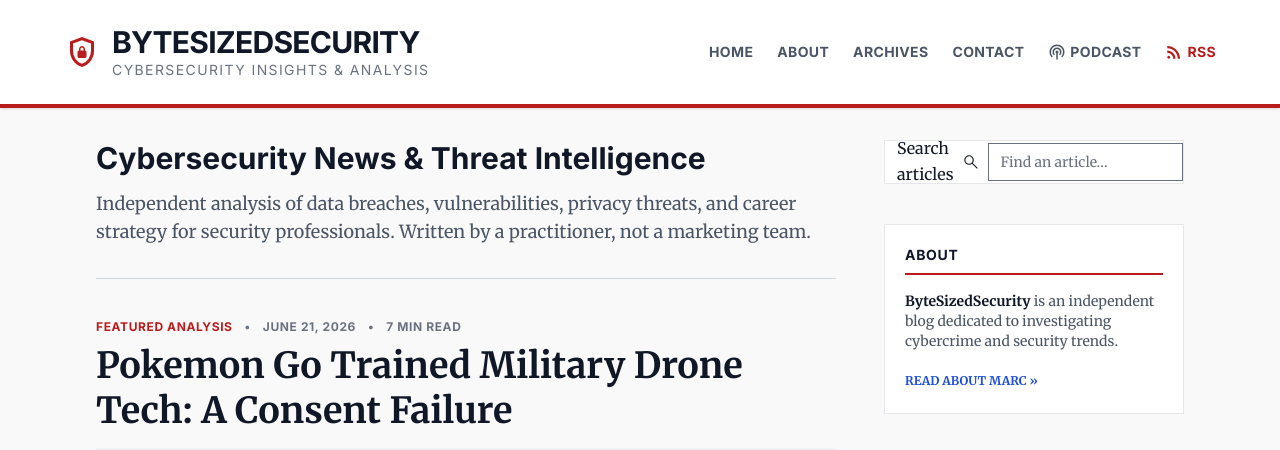
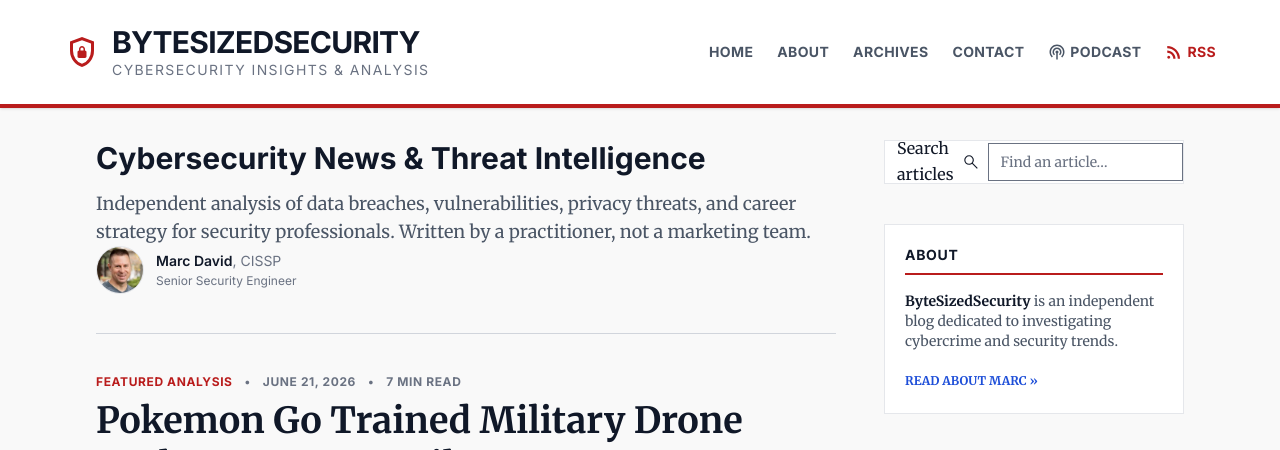
Before and after one commit to mda1125/bytesizedsecurity, a Jekyll site: the page built from index.html, in a window 1280 px wide and 900 px high, cut to the strip 0-450 px from the top of the window. Built offline with Jekyll 4.4.1, drawn with Linux system fonts in a browser that asks for light colours.

Commit message:
feat(home): add author proof strip below intro
Homepage intro claims "Written by a practitioner, not a marketing team"
but offered no proof artifact. Adds a clickable strip below the intro
paragraph: 48px headshot + "Marc David, CISSP" + "Senior Security
Engineer". Whole row links to /about with a descriptive aria-label.

Reuses what's already in _config.yml and the JSON-LD Person graph —
no fabricated claims. Adds an optional site.author.tagline field that
can be set later to extend the subtitle without code changes.

Pulled from Raven audit Tier 1 — E-E-A-T leverage for SEO + trust.

Co-authored-by: Cursor <cursoragent@cursor.com>

```diff
--- a/_config.yml
+++ b/_config.yml
@@ -7,6 +7,9 @@ author:
   name: "Marc David"
   credentials: "CISSP"
   title: "Senior Security Engineer"
+  # Optional one-liner shown next to the title in the homepage author proof strip.
+  # Leave empty to show only `title`. Keep it short (≤60 chars) and verifiable.
+  tagline: ""
   avatar: "/assets/img/marc-david-avatar.webp"
   twitter: "marc_david"
   url: "https://blog.bytesizedsecurity.show/about/"
--- a/_layouts/home.html
+++ b/_layouts/home.html
@@ -8,6 +8,20 @@ layout: default
     <header class="mb-10 pb-8 border-b border-gray-300">
       <h1 class="text-2xl md:text-3xl font-bold font-sans text-gray-900 leading-tight mb-3">Cybersecurity News & Threat Intelligence</h1>
       <p class="text-gray-600 text-lg font-serif max-w-2xl">Independent analysis of data breaches, vulnerabilities, privacy threats, and career strategy for security professionals. Written by a practitioner, not a marketing team.</p>
+
+      <a href="{{ '/about' | relative_url }}" class="mt-5 inline-flex items-center gap-3 no-underline group" aria-label="About {{ site.author.name }}, {{ site.author.title }}{% if site.author.credentials %}, {{ site.author.credentials }}{% endif %}">
+        {% if site.author.avatar %}
+        <img src="{{ site.author.avatar | relative_url }}" alt="{{ site.author.name }}" width="48" height="48" class="rounded-full border border-gray-200 shrink-0" loading="eager" decoding="async">
+        {% endif %}
+        <span class="flex flex-col leading-tight font-sans">
+          <span class="text-sm text-gray-900">
+            <span class="font-semibold group-hover:text-link transition-colors">{{ site.author.name }}</span>{% if site.author.credentials %}<span class="text-gray-500 font-normal">, {{ site.author.credentials }}</span>{% endif %}
+          </span>
+          <span class="text-xs text-gray-500 mt-0.5">
+            {% if site.author.title %}{{ site.author.title }}{% endif %}{% if site.author.tagline and site.author.tagline != "" %}{% if site.author.title %} · {% endif %}{{ site.author.tagline }}{% endif %}
+          </span>
+        </span>
+      </a>
     </header>
 
     {% assign posts = site.posts %}
```
